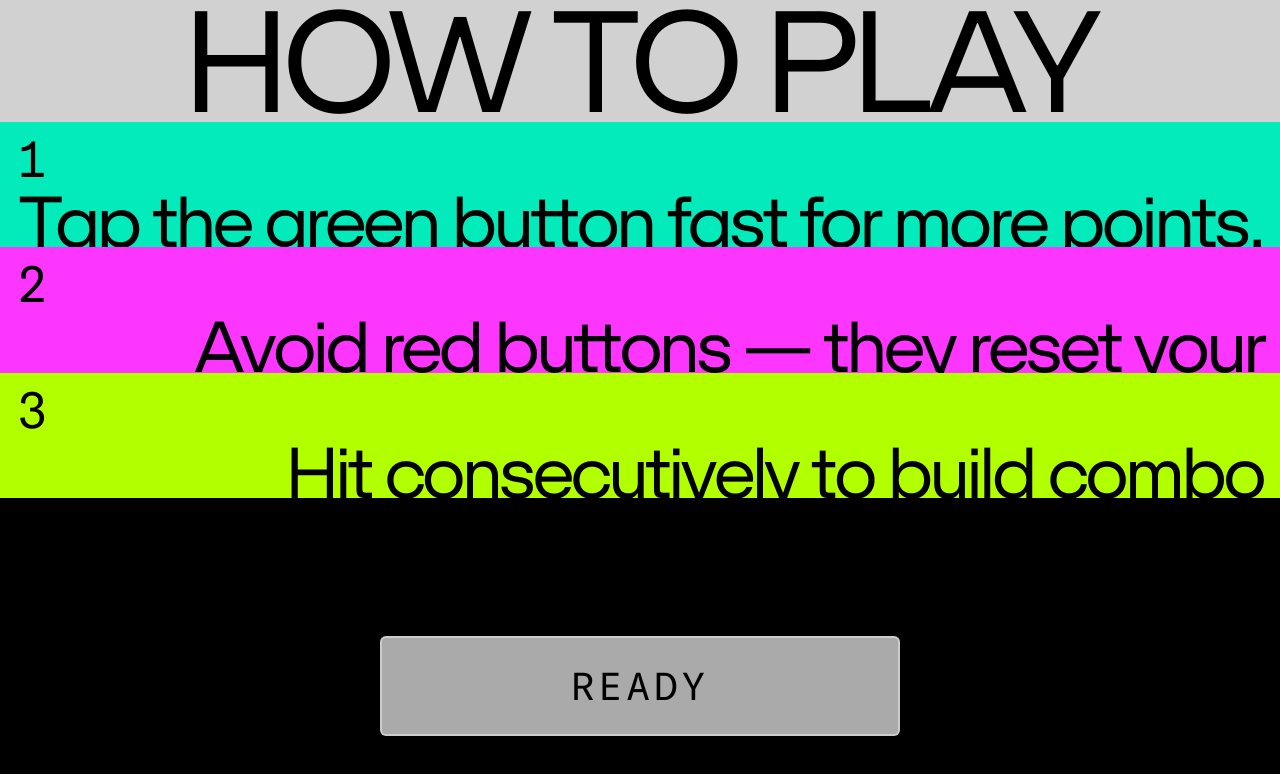
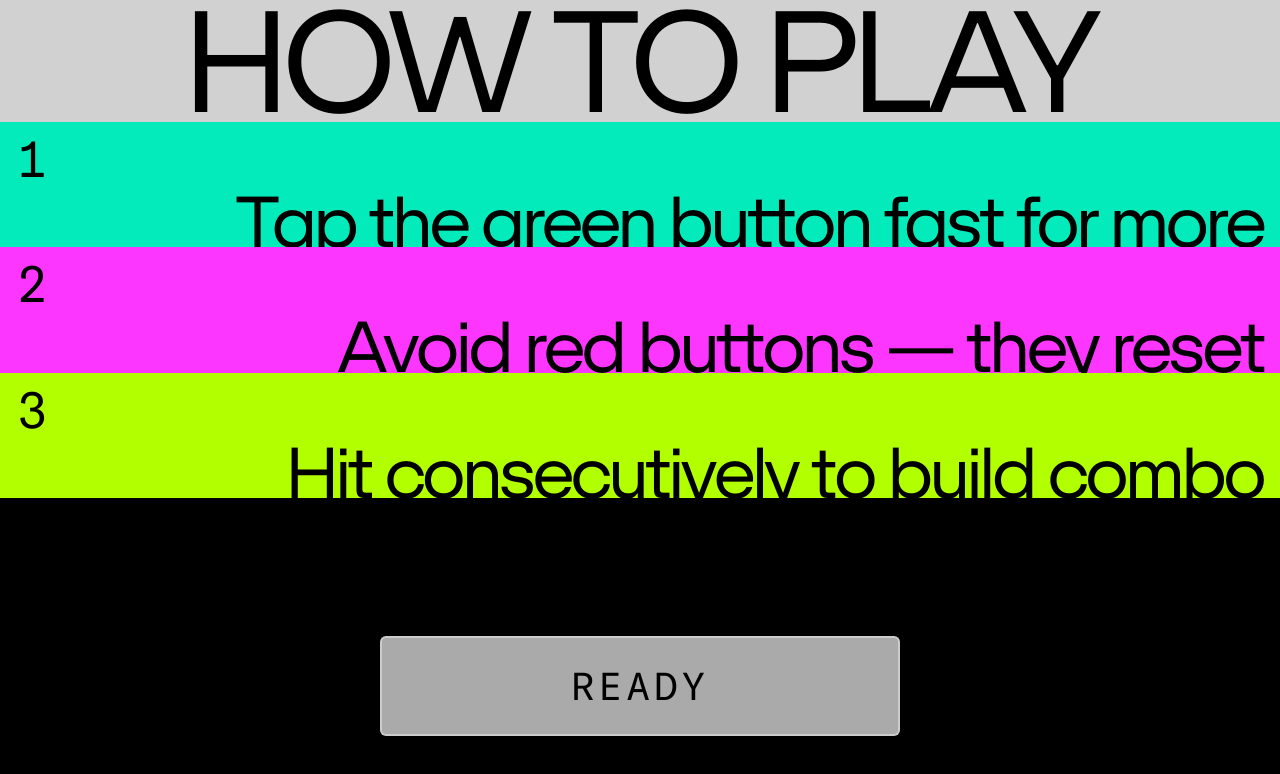
Before and after one commit to zichen-oliver-yuan/firefly-reaction-speed-game-touch, a website: page frontend/index.html in a window 1280 px wide. Both pictures are taken after a click on the button "PLAY". Drawn offline with Linux system fonts and the light colour scheme; no server answers.

Commit message:
optimized tip page layout

```diff
--- a/frontend/css/styles.css
+++ b/frontend/css/styles.css
@@ -700,6 +700,7 @@ body {
   letter-spacing: -0.05em;
   text-align: right;
   line-height: 1.05;
+  padding-left: 200px;
 }
 
 .tip-actions {
```
